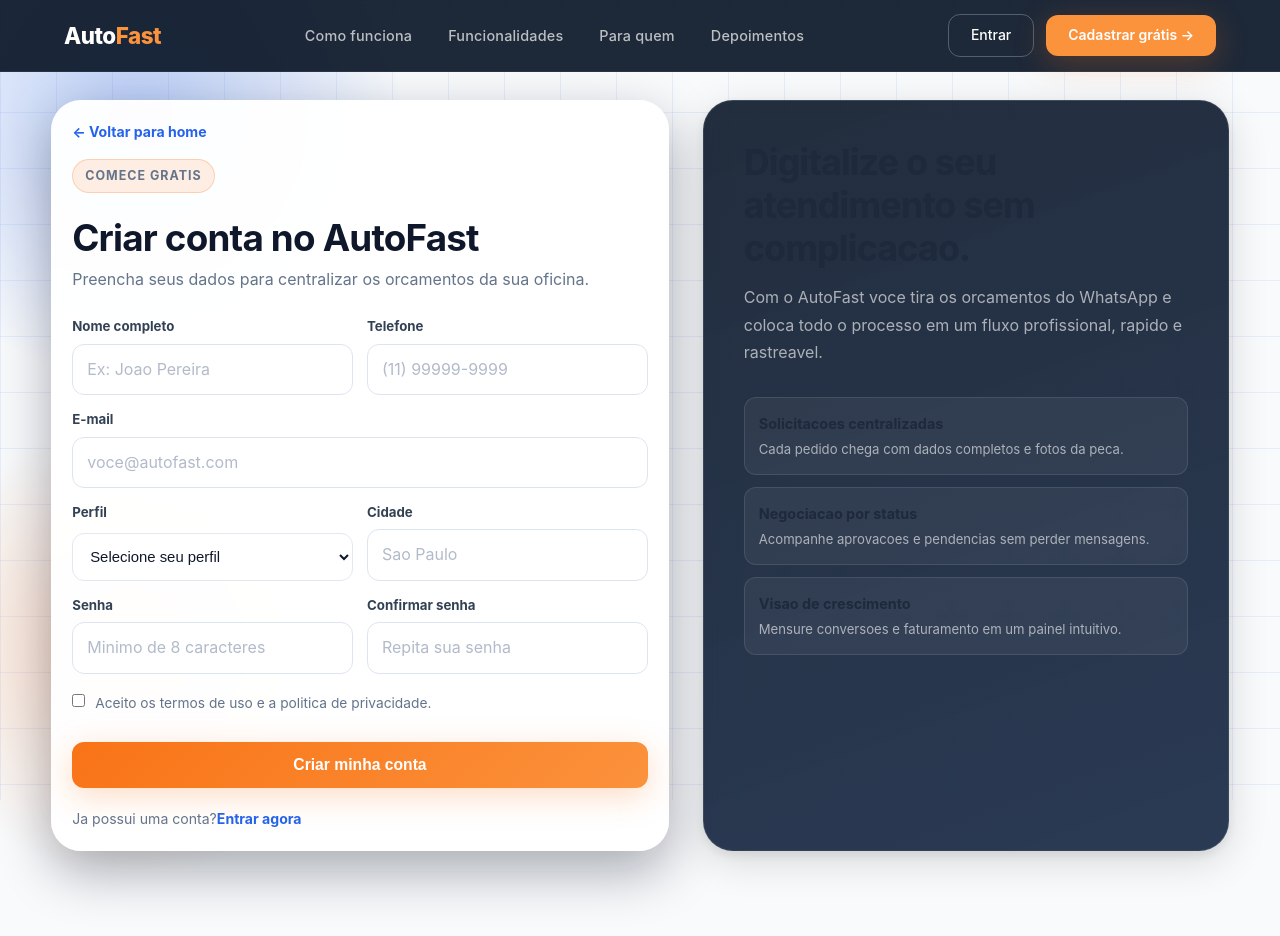
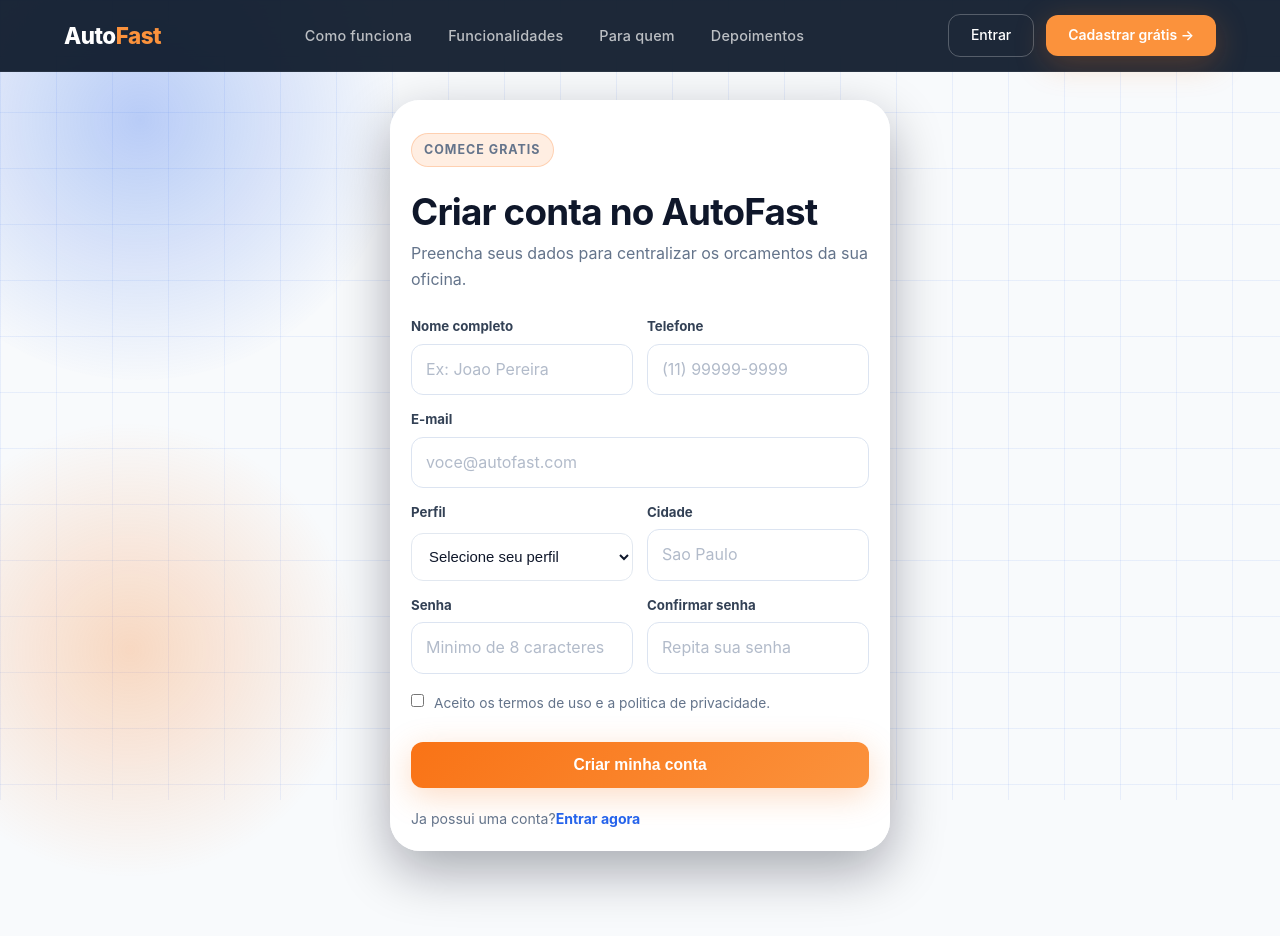
Before and after one commit to rebecaCaroba/AutoFast, a React (Vite) app: page /cadastrar in a window 1280 px wide. Shown: the top 936 px of the page. Built offline with nearby package versions, Linux system fonts and the light colour scheme.

Commit message:
ajustes no layout

```diff
--- a/src/components/Sidebar/index.tsx
+++ b/src/components/Sidebar/index.tsx
@@ -7,20 +7,15 @@
     const [activeLink, setActiveLink] = useState(location.pathname);
 
     function handleLinkClick(link: string)  {
-    setActiveLink(link)
-
-    const element = document.querySelector('#aside') as HTMLElement
-
-    element.classList.toggle('active')
-  }
-
+        setActiveLink(link)
+    }
 
     return (
         <aside className="sidebar" id="sidebar">
 
-            <a href="../landing/index.html" className="sidebar-logo">
+            <Link to="/" className="sidebar-logo">
                 <span className="sidebar-logo-text">Auto<span>Fast</span></span>
-            </a>
+            </Link>
 
             <div className="sidebar-profile">
                 <div className="sidebar-avatar">RM</div>
--- a/src/pages/Cadastro/index.tsx
+++ b/src/pages/Cadastro/index.tsx
@@ -1,8 +1,10 @@
-import { Link } from 'react-router-dom';
+import { Link, useNavigate } from 'react-router-dom';
 import { NavBar } from '../../components/NavBar';
 import './style.scss';
 
 export default function Register() {
+	const navigate = useNavigate();
+
     return (
         <>
         <NavBar />
@@ -14,8 +16,6 @@
     	<main className="register-layout">
 		<section className="form-panel" aria-label="Formulario de cadastro">
 			<div className="form-card">
-				<a href="../index.html" className="back-link">← Voltar para home</a>
-
 				<div className="form-header">
 					<p className="badge">Comece gratis</p>
 					<h1>Criar conta no AutoFast</h1>
@@ -70,7 +70,7 @@
 						<span>Aceito os termos de uso e a politica de privacidade.</span>
 					</label>
 
-					<button type="submit" className="btn-submit">Criar minha conta</button>
+					<button type="submit" className="btn-submit" onClick={() => navigate('/dashboard/')}>Criar minha conta</button>
 				</form>
 
 				<p className="switch-auth">
@@ -79,28 +79,6 @@
 				</p>
 			</div>
 		</section>
-
-		<section className="brand-panel" aria-label="Beneficios da plataforma">
-			<h2>Digitalize o seu atendimento sem complicacao.</h2>
-			<p className="brand-description">
-				Com o AutoFast voce tira os orcamentos do WhatsApp e coloca todo o processo em um fluxo profissional, rapido e rastreavel.
-			</p>
-
-			<div className="benefits-list" aria-label="Lista de beneficios">
-				<article className="benefit-item">
-					<p className="benefit-title">Solicitacoes centralizadas</p>
-					<p className="benefit-text">Cada pedido chega com dados completos e fotos da peca.</p>
-				</article>
-				<article className="benefit-item">
-					<p className="benefit-title">Negociacao por status</p>
-					<p className="benefit-text">Acompanhe aprovacoes e pendencias sem perder mensagens.</p>
-				</article>
-				<article className="benefit-item">
-					<p className="benefit-title">Visao de crescimento</p>
-					<p className="benefit-text">Mensure conversoes e faturamento em um painel intuitivo.</p>
-				</article>
-			</div>
-		</section>
 	</main>
         </>
     );
--- a/src/pages/Cadastro/style.scss
+++ b/src/pages/Cadastro/style.scss
@@ -54,8 +54,9 @@
 	width: min(1260px, 92vw);
 	margin: 0 auto;
 	min-height: 100vh;
-	display: grid;
-	grid-template-columns: 1.08fr 0.92fr;
+	display: flex;
+	align-items: center;
+	justify-content: center;
 	gap: 34px;
 	padding: 100px 0;
 	position: relative;
--- a/src/pages/Dashboard/style.scss
+++ b/src/pages/Dashboard/style.scss
@@ -102,6 +102,7 @@
 
             tbody {
                 tr {
+                    cursor: pointer;
                     border-bottom: 1px solid #e0e0e0;
                     transition: background-color 0.2s ease;
 
--- a/src/pages/Login/index.tsx
+++ b/src/pages/Login/index.tsx
@@ -1,8 +1,10 @@
 import './style.scss';
 import { NavBar } from '../../components/NavBar';
-import { Link } from 'react-router-dom';
+import { Link, useNavigate } from 'react-router-dom';
 
 export default function Login() {
+	const navigate = useNavigate();
+
   return (
     <>
         <NavBar />
@@ -13,25 +15,6 @@
 	</div>
 
 	<main className="auth-layout">
-		<section className="brand-panel" aria-label="Apresentacao da plataforma">
-			<a href="../index.html" className="brand-logo" aria-label="Voltar para home">
-				<span className="brand-logo-icon">⚡</span>
-				<span className="brand-logo-text">Auto<span>Fast</span></span>
-			</a>
-
-			<p className="panel-eyebrow">Plataforma automotiva inteligente</p>
-			<h1>Seu painel de orcamentos com velocidade de oficina.</h1>
-			<p className="panel-description">
-				Entre na sua conta para acompanhar solicitacoes, responder clientes e manter todo o historico de pecas organizado em um so lugar.
-			</p>
-
-			<ul className="panel-highlights" aria-label="Beneficios principais">
-				<li>Resposta rapida para cada novo pedido.</li>
-				<li>Historico completo de orcamentos e negociações.</li>
-				<li>Fluxo simples para clientes e mecanicos.</li>
-			</ul>
-		</section>
-
 		<section className="form-panel" aria-label="Formulario de login">
 			<div className="form-card">
 				<div className="form-header">
@@ -50,7 +33,7 @@
 					</div>
 					<input id="senha" name="senha" type="password" placeholder="Digite sua senha" required />
 
-					<button type="submit" className="btn-submit">Entrar agora</button>
+					<button type="submit" className="btn-submit" onClick={() => navigate('/dashboard/')}>Entrar agora</button>
 				</form>
 
 				<p className="switch-auth">
--- a/src/pages/Login/style.scss
+++ b/src/pages/Login/style.scss
@@ -38,16 +38,12 @@
 }
 
 .auth-layout {
-
 	min-height: 100vh;
-	width: min(1200px, 92vw);
-	margin: 0 auto;
 	padding: 100px 0;
-	display: grid;
-	grid-template-columns: 1.1fr 0.9fr;
+	display: flex;
+	align-items: center;
+	justify-content: center;
 	gap: 38px;
-	position: relative;
-	z-index: 1;
 }
 
 .brand-panel,
@@ -135,6 +131,7 @@
 .form-panel {
 	display: flex;
 	align-items: center;
+	width: 500px;
 }
 
 .form-card {
```
